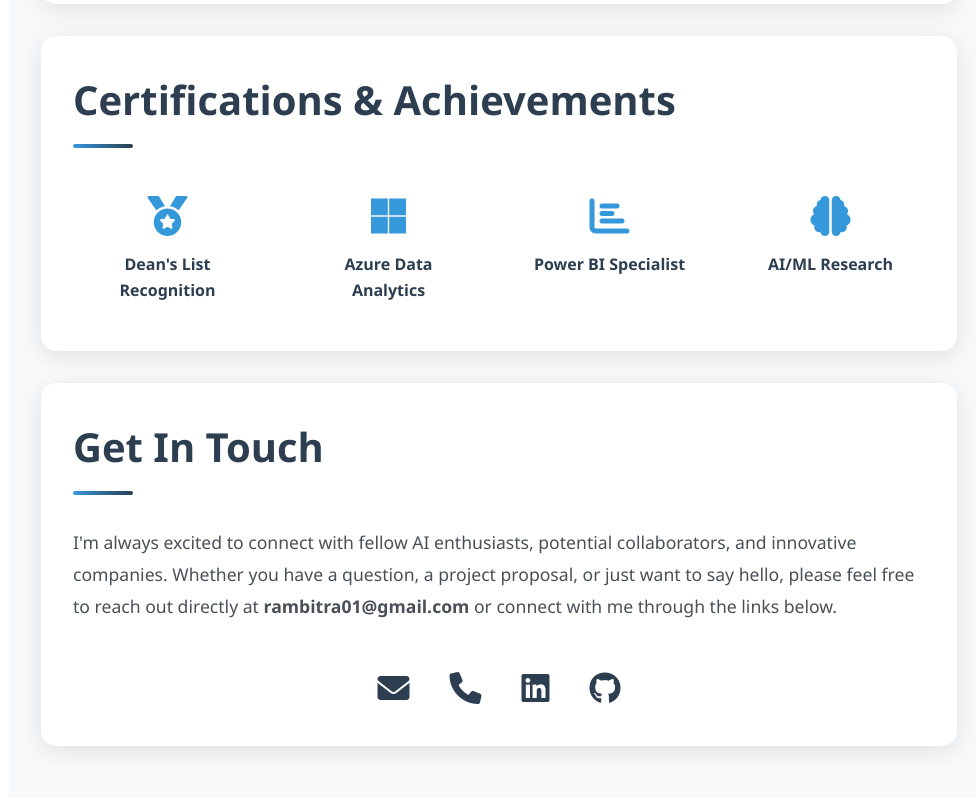
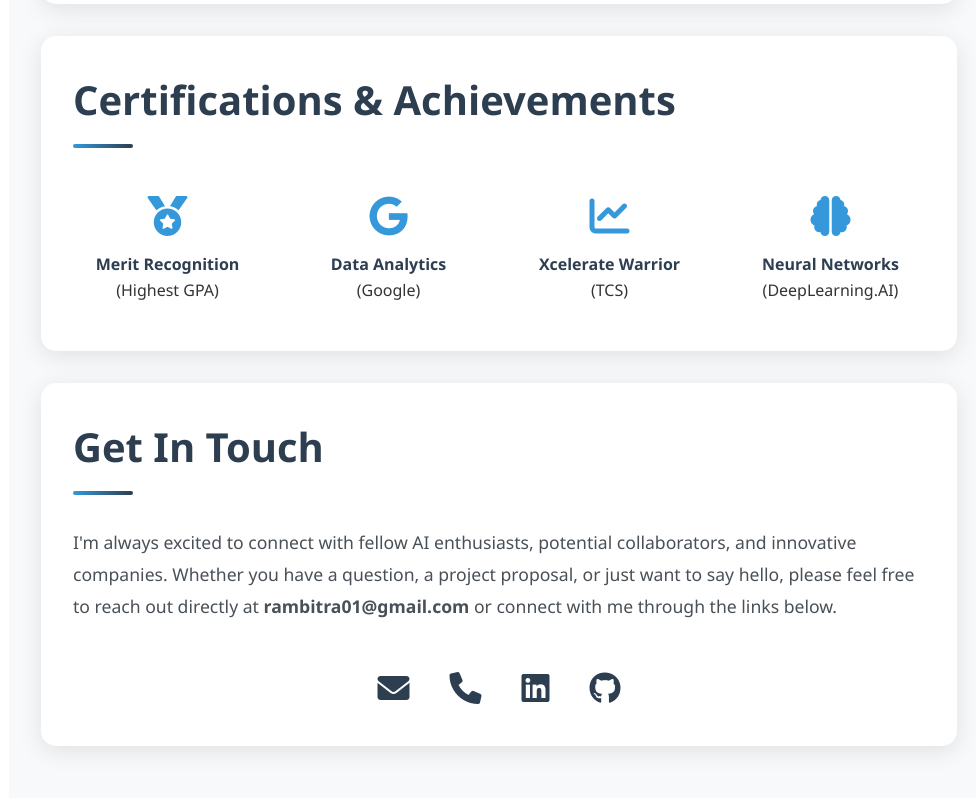
Before and after one commit to RajaRamBitra/Portfolio, a plain HTML site: page index.html in a window 1280 px wide. Shown: the part 2648-3446 px from the top of the page, without its empty margins (291-1267 px from the left). Drawn offline with Linux system fonts and the light colour scheme.

Commit message:
Updated index.html

```diff
--- a/index.html
+++ b/index.html
@@ -855,24 +855,28 @@
 
 
             <!-- Certifications Section -->
-            <section id="certifications" class="section">
+<section id="certifications" class="section">
                 <h2 class="section-title">Certifications & Achievements</h2>
                 <div class="certifications-grid">
                     <div class="cert-item">
                         <i class="fas fa-medal cert-icon"></i>
-                        <h3 class="cert-title">Dean's List Recognition</h3>
+                        <h3 class="cert-title">Merit Recognition</h3>
+                        <p>(Highest GPA)</p>
                     </div>
                     <div class="cert-item">
-                        <i class="fab fa-microsoft cert-icon"></i>
-                        <h3 class="cert-title">Azure Data Analytics</h3>
+                        <i class="fab fa-google cert-icon"></i>
+                        <h3 class="cert-title">Data Analytics</h3>
+                        <p>(Google)</p>
                     </div>
                     <div class="cert-item">
-                        <i class="fas fa-chart-bar cert-icon"></i>
-                        <h3 class="cert-title">Power BI Specialist</h3>
+                        <i class="fas fa-chart-line cert-icon"></i>
+                        <h3 class="cert-title">Xcelerate Warrior</h3>
+                        <p>(TCS)</p>
                     </div>
                     <div class="cert-item">
                         <i class="fas fa-brain cert-icon"></i>
-                        <h3 class="cert-title">AI/ML Research</h3>
+                        <h3 class="cert-title">Neural Networks</h3>
+                        <p>(DeepLearning.AI)</p>
                     </div>
                 </div>
             </section>
```
